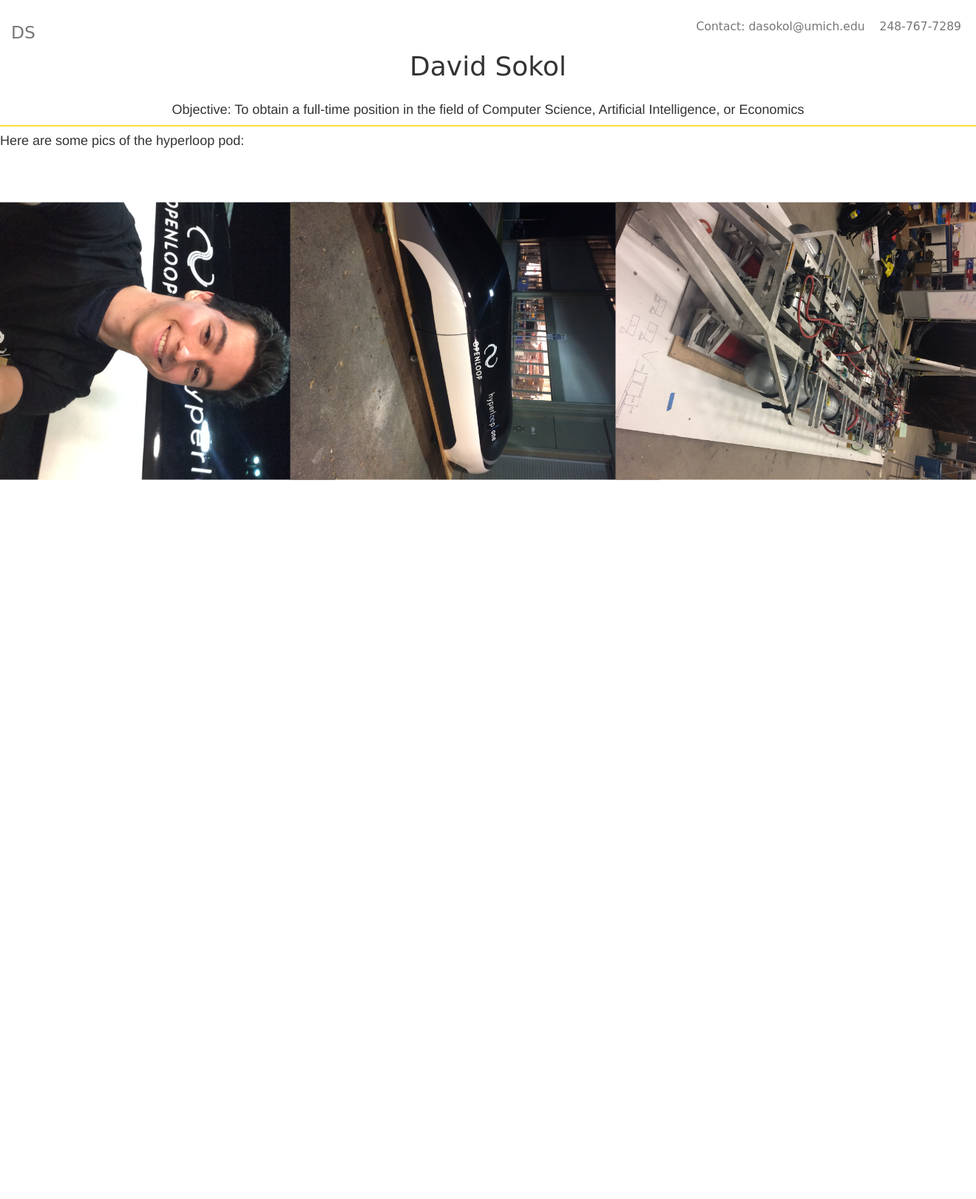
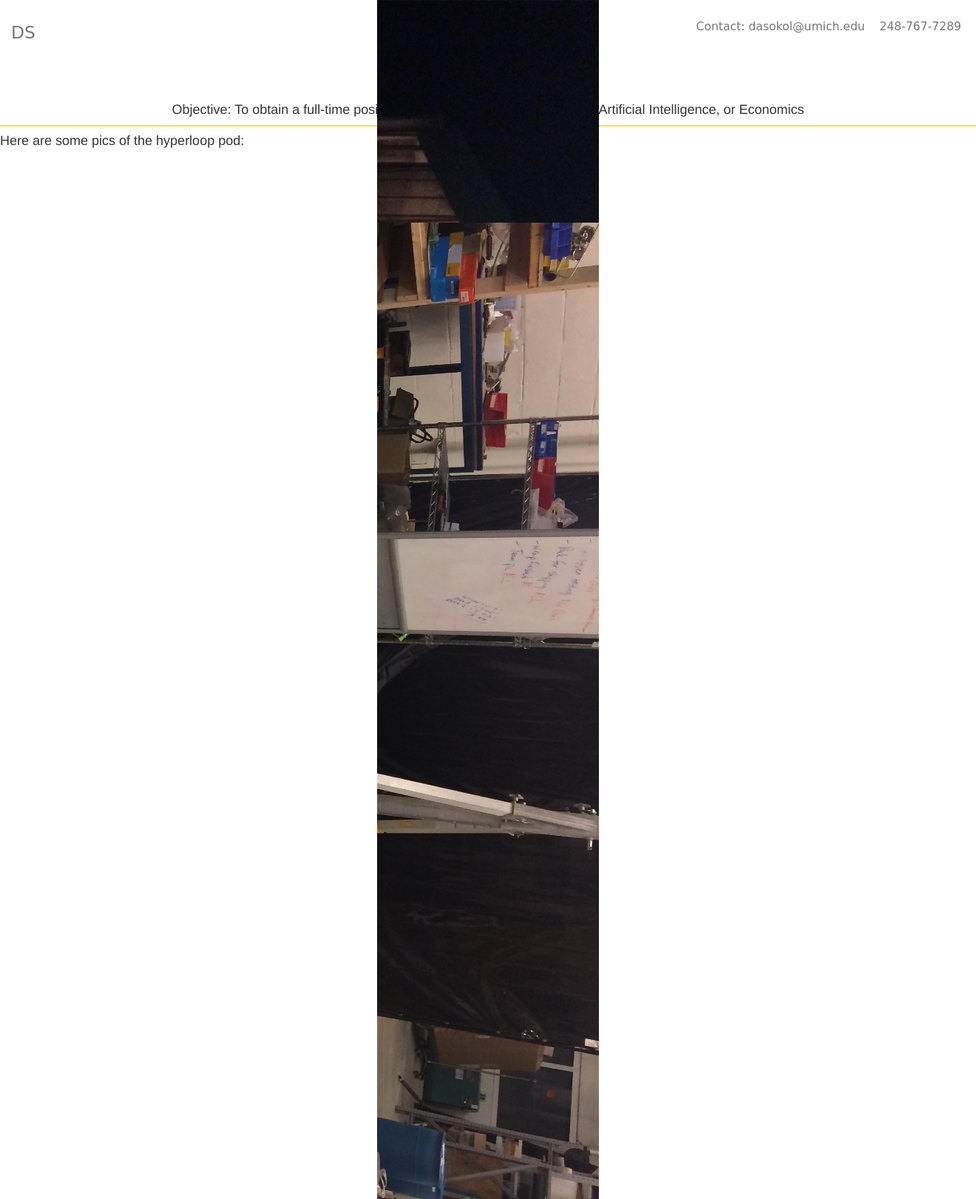
Before and after one commit to dasokol/dasokol, a Flask app: page /openloop in a window 1320 px wide; the page is wider, and only the part inside the window is pictured. Shown: that part at 74% size. Before the commit the page ends 649 px from the top of that part, so only its background shows below. Run offline with Flask 2, Linux system fonts and the light colour scheme; some libraries are stand-ins or nearby versions.

Commit message:
add openloop

```diff
--- a/templates/openloop.html
+++ b/templates/openloop.html
@@ -3,6 +3,13 @@
 {% block content %}
 
 <h4>Here are some pics of the hyperloop pod:</h4>
+<div class="w3-row" style="text-align:center">
+	<div class="w3-col m4 rotateimg90" style="background-image:url('/static/david_openloop.jpg');background-size:cover;height:300px;"></div>
+	<div class="w3-col m4 rotateimg90" style="background-image:url('/static/pod.jpg');background-size:cover;height:300px;"></div>
+	<div class="w3-col m4 rotateimg90" style="background-image:url('/static/frame_openloop.jpg');background-size:cover;height:300px;"></div>
+</div>
+
+<!--
 <div class="container-fluid">
 <div class="row">
 	<div class="col-sm-4 col-box">
@@ -16,5 +23,6 @@
 	</div>
 </div>
 </div>
+-->
 
 {% endblock %}
--- a/templates/visualizer.html
+++ b/templates/visualizer.html
@@ -2,16 +2,18 @@
 
 {% block content %}
 
+<div style="text-align:center">
 	<h4>Here's what the music visualizer looks like in action:</h4>
 	<div class="container-fluid">
 	<div class="row">
 		<div class="col-sm-3 col-box">
-		<video height="500" controls>
+			<video height="400" controls>
 			<source src="/static/visualizer.mp4" type="video/mp4">
 			Your browser does not support the video tag.
 			</video>
 		</div>
 	</div>
 	</div>
+</div>
 
 {% endblock %}
```
Lines whose indentation alone changed are shown as unchanged.
